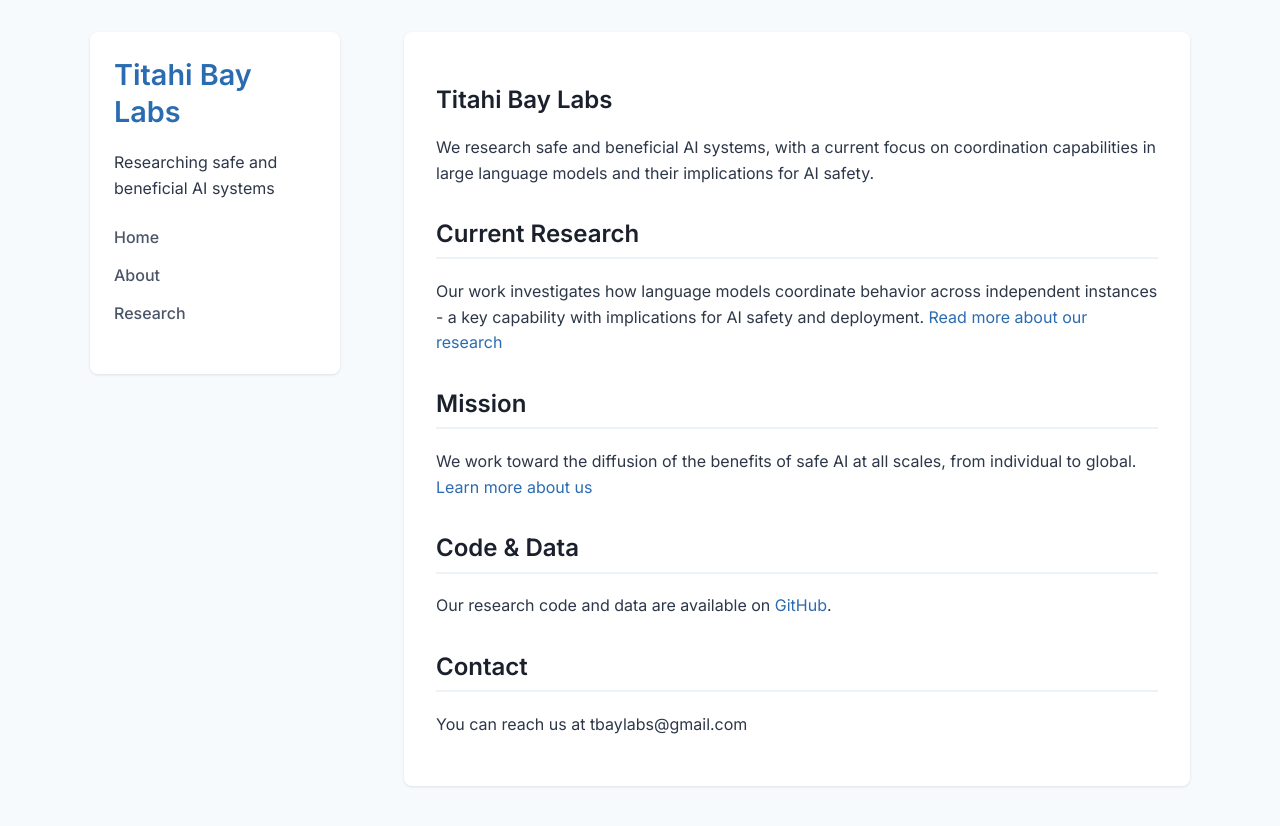
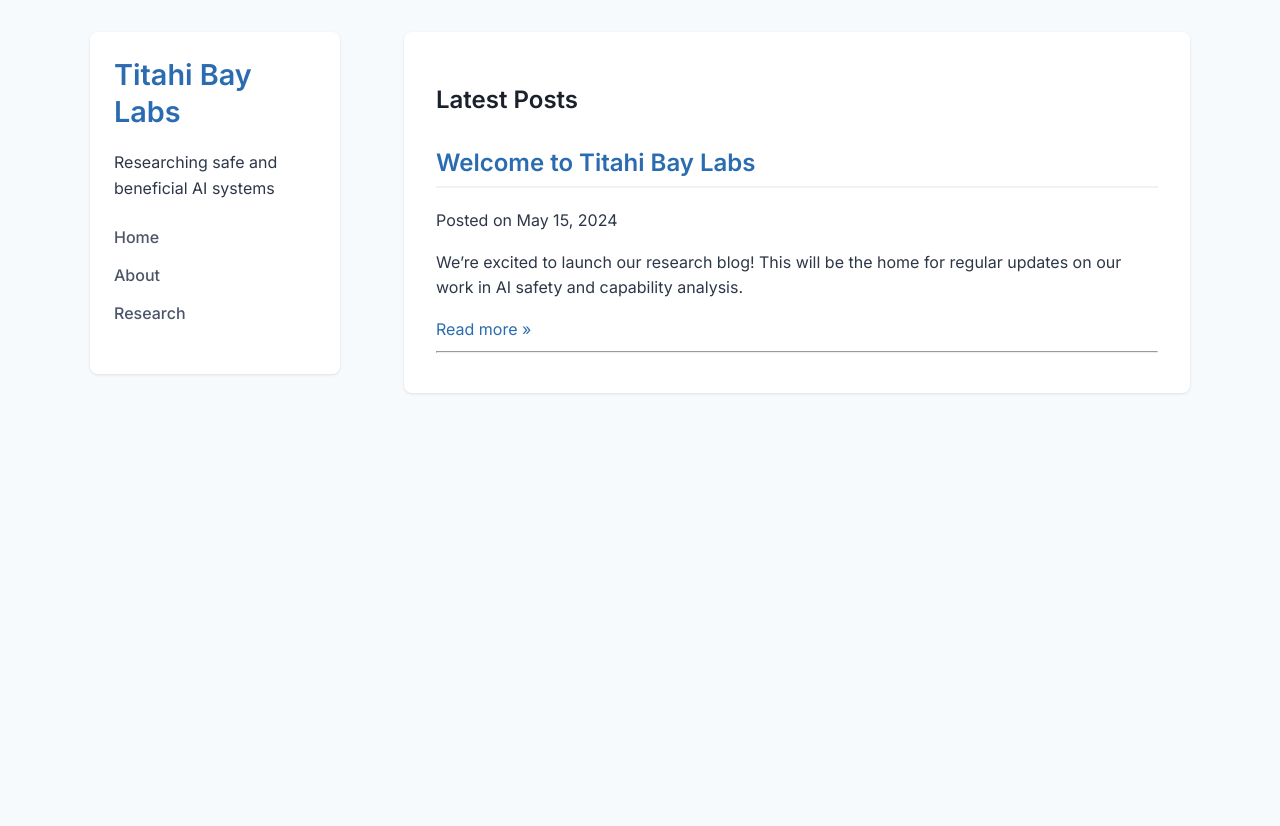
Before and after one commit to tbaylabs/tbaylabs.github.io, a Jekyll site: the page built from pages/index.md, in a window 1280 px wide. Shown: the top 826 px of the page. Built offline with Jekyll 4.4.1, drawn with Linux system fonts in a browser that asks for light colours.

Commit message:
feat: Convert home page to blog with posts collection and sample post

```diff
--- a/_config.yml
+++ b/_config.yml
@@ -4,3 +4,16 @@ remote_theme: pages-themes/minimal@v0.2.0
 plugins:
 - jekyll-remote-theme
 show_downloads: false
+
+collections:
+  posts:
+    output: true
+    permalink: /blog/:year/:month/:title/
+
+defaults:
+  - scope:
+      path: ""
+      type: posts
+    values:
+      layout: post
+      author: Titahi Bay Labs
--- /dev/null
+++ b/_layouts/home.html
@@ -0,0 +1,5 @@
+---
+layout: default
+---
+
+{{ content }}
--- /dev/null
+++ b/_posts/2024-05-15-welcome-to-tbaylabs.md
@@ -0,0 +1,14 @@
+---
+title: "Welcome to Titahi Bay Labs"
+date: 2024-05-15
+---
+
+We're excited to launch our research blog! This will be the home for regular updates on our work in AI safety and capability analysis.
+
+## What to expect
+- Monthly research progress updates
+- Technical deep dives into our methodology
+- Commentary on AI safety developments
+- Guest posts from collaborators
+
+Stay tuned for our first substantive post coming next week where we'll analyze coordination patterns in the latest Llama models.
--- a/pages/index.md
+++ b/pages/index.md
@@ -1,24 +1,16 @@
 ---
-layout: default
+layout: home
 title: Titahi Bay Labs
 ---
 
-# Titahi Bay Labs
+# Latest Posts
 
-We research safe and beneficial AI systems, with a current focus on coordination capabilities in large language models and their implications for AI safety.
-
-## Current Research
-
-Our work investigates how language models coordinate behavior across independent instances - a key capability with implications for AI safety and deployment. [Read more about our research]({{ "research" | relative_url }})
-
-## Mission
-
-We work toward the diffusion of the benefits of safe AI at all scales, from individual to global. [Learn more about us]({{ "about" | relative_url }})
-
-## Code & Data
-
-Our research code and data are available on [GitHub](https://github.com/tbaylabs).
-
-## Contact
-
-You can reach us at tbaylabs@gmail.com
+{% for post in site.posts %}
+<div class="post-preview">
+  <h2><a href="{{ post.url }}">{{ post.title }}</a></h2>
+  <p class="post-meta">Posted on {{ post.date | date: "%B %-d, %Y" }}</p>
+  {{ post.excerpt }}
+  <a href="{{ post.url }}">Read more &raquo;</a>
+</div>
+<hr>
+{% endfor %}
```
